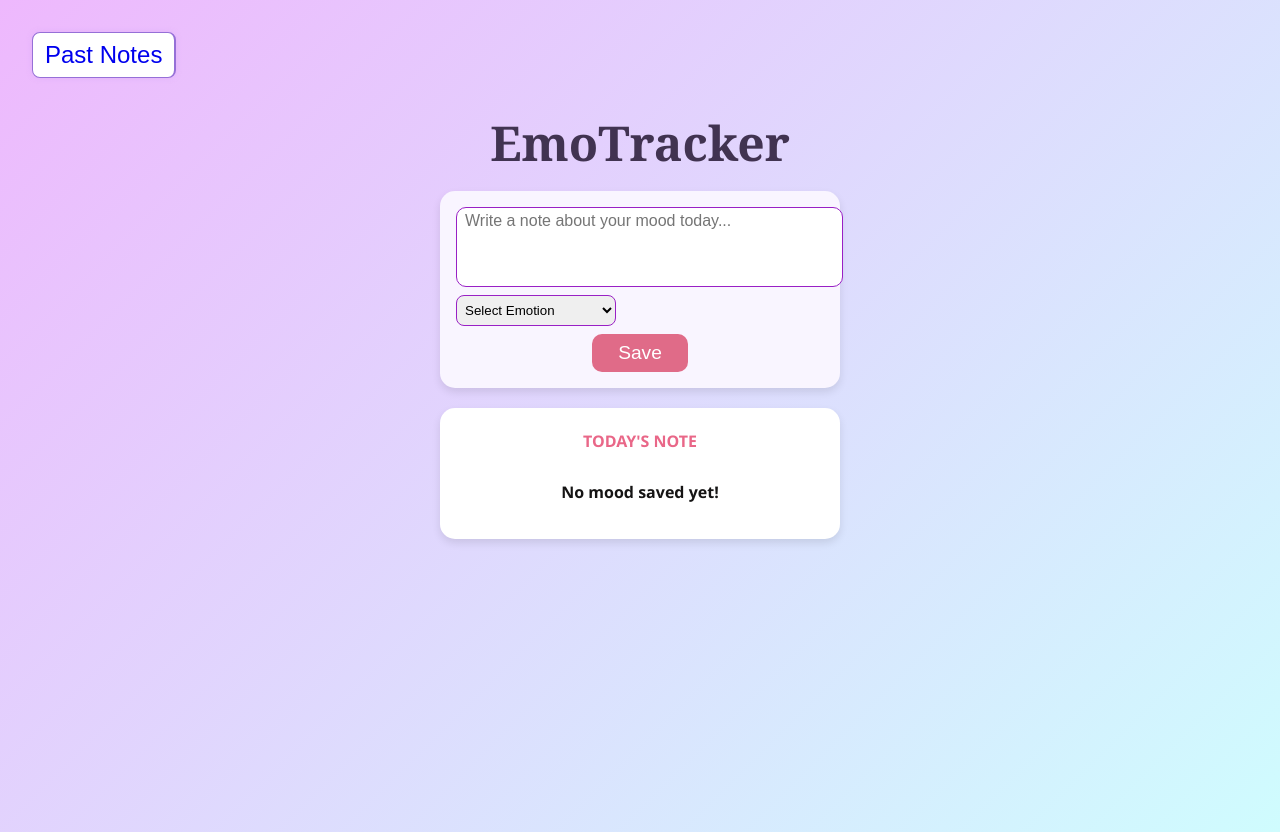
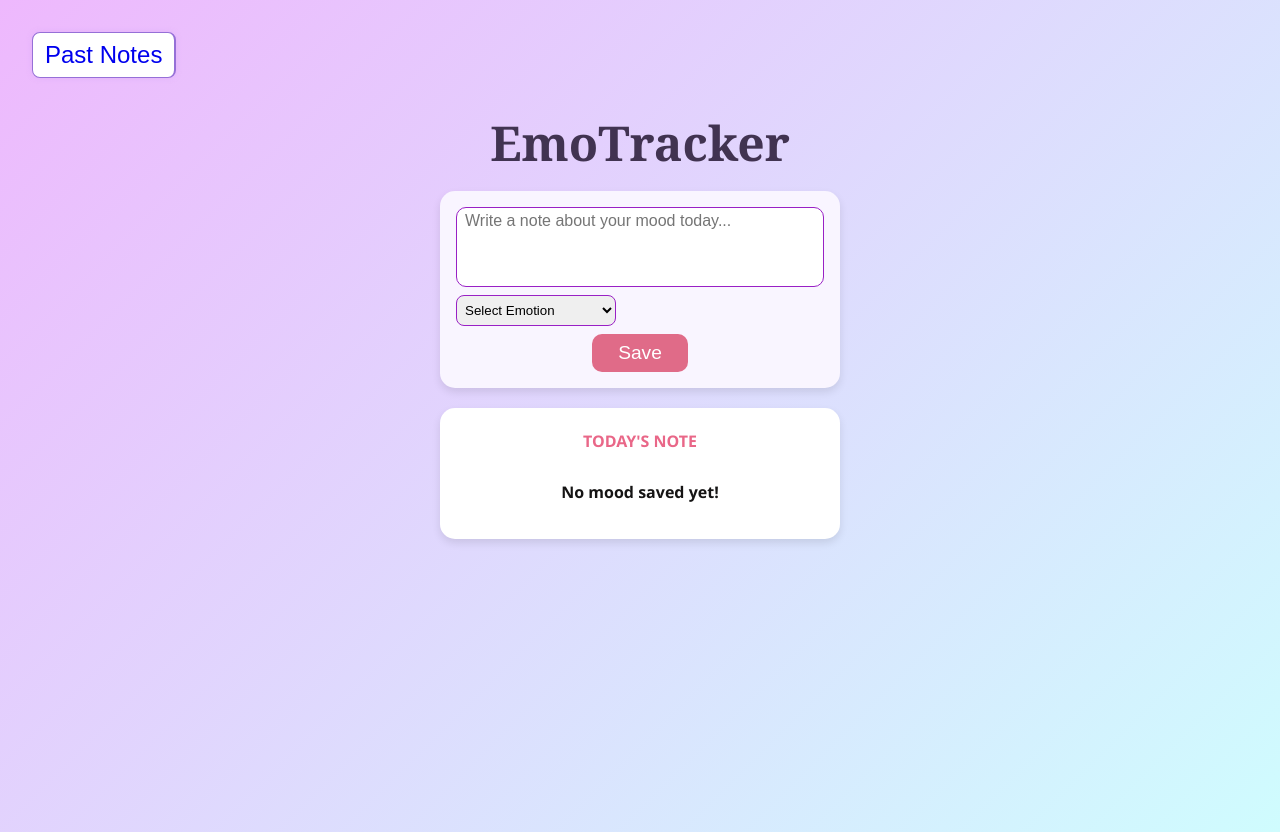
Before and after one commit to khushi05sharma/EmoTracker, a React (Vite) app: page /#/ in a window 1280 px wide. Built offline with nearby package versions, Linux system fonts and the light colour scheme.

Commit message:
changes in moodform

```diff
--- a/src/MoodForm.css
+++ b/src/MoodForm.css
@@ -11,8 +11,9 @@
     box-shadow: 0 4px 8px rgba(0, 0, 0, 0.1);
 }
 
+
 textarea{
-    width: 24.2rem;
+    width: 23rem;
     padding-right: 4px;
     padding-left: 4px;
     padding-top: 4px;
```
Also changed, not shown: src/App.jsx (+0 -52 lines).
